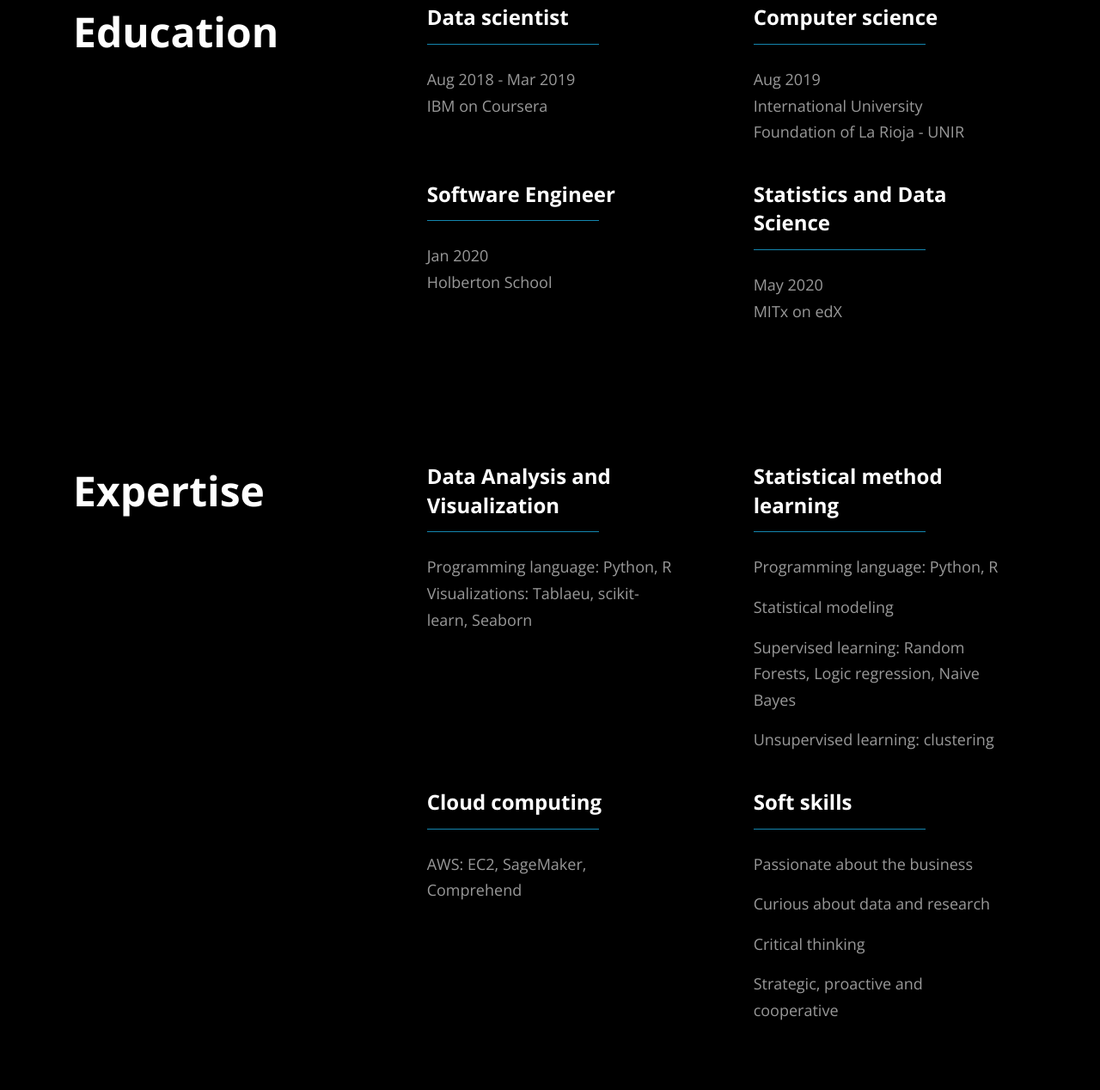
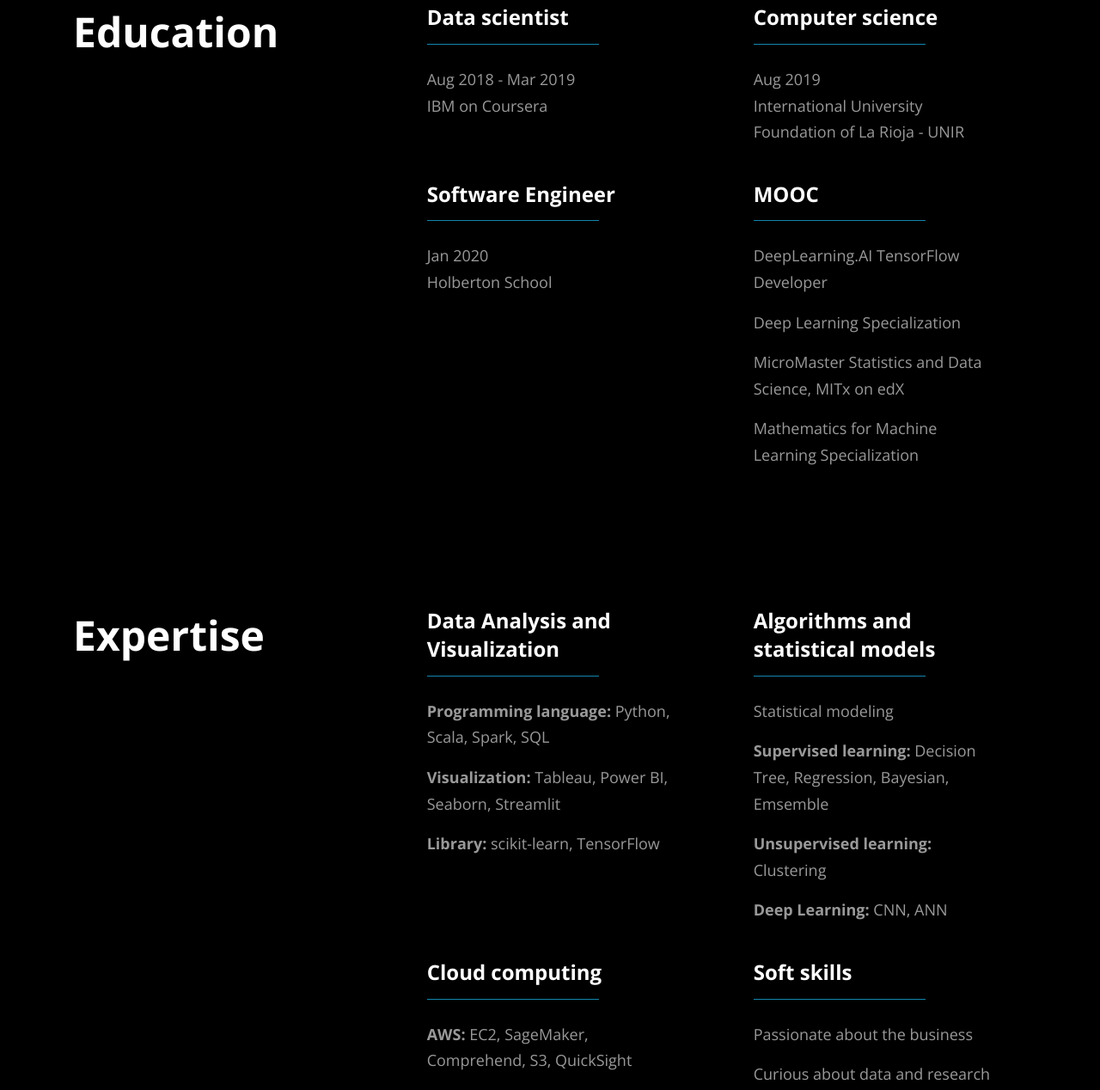
Before and after one commit to cbarros7/portfolio, a plain HTML site: page index.html in a window 1280 px wide. Shown: the part 1027-2295 px from the top of the page at 86% size. Drawn offline with nearby package versions, Linux system fonts and the light colour scheme.

Commit message:
Modify education section

```diff
--- a/index.html
+++ b/index.html
@@ -83,10 +83,11 @@
                     </p>
 
                     <p class="description">
-                        Skills in the collection, exploratory analysis and interpretation of large data sets,
-                        construction of machine learning models, statistics, problem-solving and programming. A
-                        growth-minded person with attention to detail and systematics to achieve results. Passionate
-                        about sharing and communicating valuable ideas that impact and help others learn through them.
+                        Skills in the collection, exploratory analysis, and interpretation of large datasets to extract
+                        insights with proficiency in building and applying Machine Learning and Deep Learning predictive
+                        models. A person with a growth mindset, attention to detail, and systematic to achieve results.
+                        Passionate about sharing and communicating valuable ideas that impact and help others learn
+                        through them.
                     </p>
                 </div>
             </div>
@@ -113,8 +114,12 @@
                             <p>Jan 2020 <br>Holberton School</p>
                         </div>
                         <div class="col-lg-5 col-sm-6 mb-4">
-                            <h4 class=title-border>Statistics and Data Science</h4>
-                            <p>May 2020<br>MITx on edX</p>
+                            <h4 class=title-border>MOOC</h4>
+                            <p>DeepLearning.AI TensorFlow Developer</p>
+                            <p>Deep Learning Specialization</p>
+                            <p>MicroMaster Statistics and Data Science, MITx on edX</p>
+                            <p>Mathematics for Machine Learning Specialization</p>
+
                         </div>
                     </div>
                 </div>
@@ -131,18 +136,23 @@
                     <div class="row justify-content-around">
                         <div class="col-lg-5 col-sm-6 mb-4">
                             <h4 class=title-border>Data Analysis and Visualization</h4>
-                            <p>Programming language: Python, R<br>Visualizations: Tablaeu, scikit-learn, Seaborn</p>
+                            <p><strong>Programming language:</strong> Python, Scala, Spark, SQL</p>
+                            <p><strong>Visualization:</strong> Tableau, Power BI, Seaborn,
+                                Streamlit</p>
+                            <p><strong>Library:</strong> scikit-learn, TensorFlow</p>
                         </div>
                         <div class="col-lg-5 col-sm-6 mb-4">
-                            <h4 class=title-border>Statistical method learning</h4>
-                            <p>Programming language: Python, R</p>
-                            <p>Statistical modeling</p>
-                            <p>Supervised learning: Random Forests, Logic regression, Naive Bayes</p>
-                            <p>Unsupervised learning: clustering</p>
+                            <h4 class=title-border>Algorithms and statistical models</h4>
+                            <strong>
+                                <p>Statistical modeling</p>
+                            </strong>
+                            <p><strong>Supervised learning:</strong> Decision Tree, Regression, Bayesian, Emsemble</p>
+                            <p><strong>Unsupervised learning:</strong> Clustering</p>
+                            <p><strong>Deep Learning:</strong> CNN, ANN</p>
                         </div>
                         <div class="col-lg-5 col-sm-6 mb-4">
                             <h4 class=title-border>Cloud computing</h4>
-                            <p>AWS: EC2, SageMaker, Comprehend<br></p>
+                            <p><strong>AWS:</strong> EC2, SageMaker, Comprehend, S3, QuickSight<br></p>
                         </div>
                         <div class="col-lg-5 col-sm-6 mb-4">
                             <h4 class=title-border>Soft skills</h4>
```
Also changed, not shown: author/carlos-barros/index.html (+5 -5 lines).
